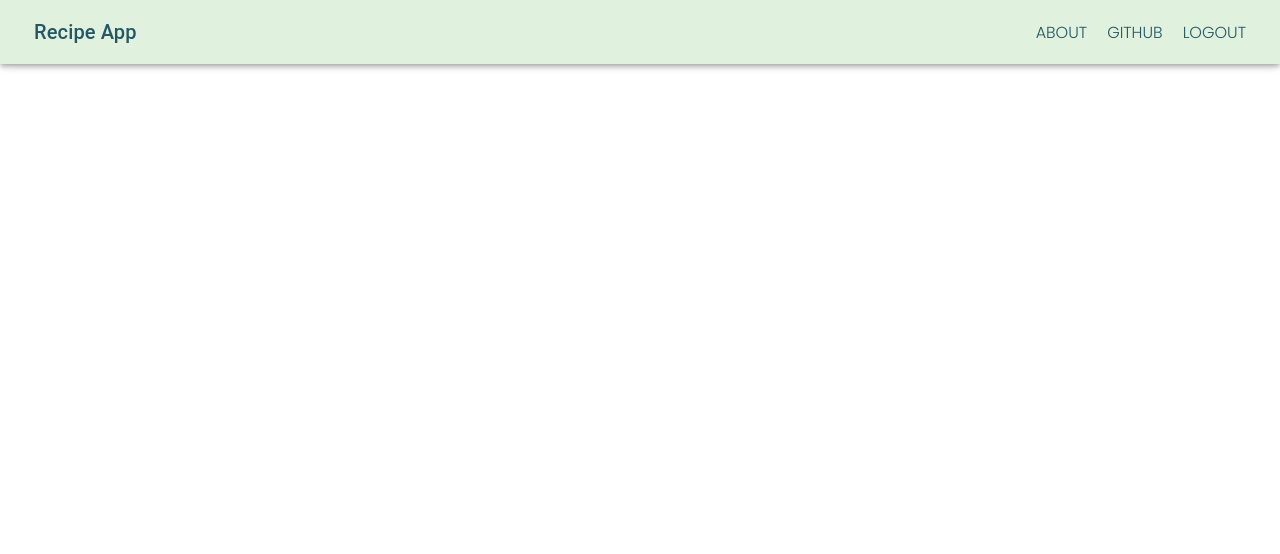
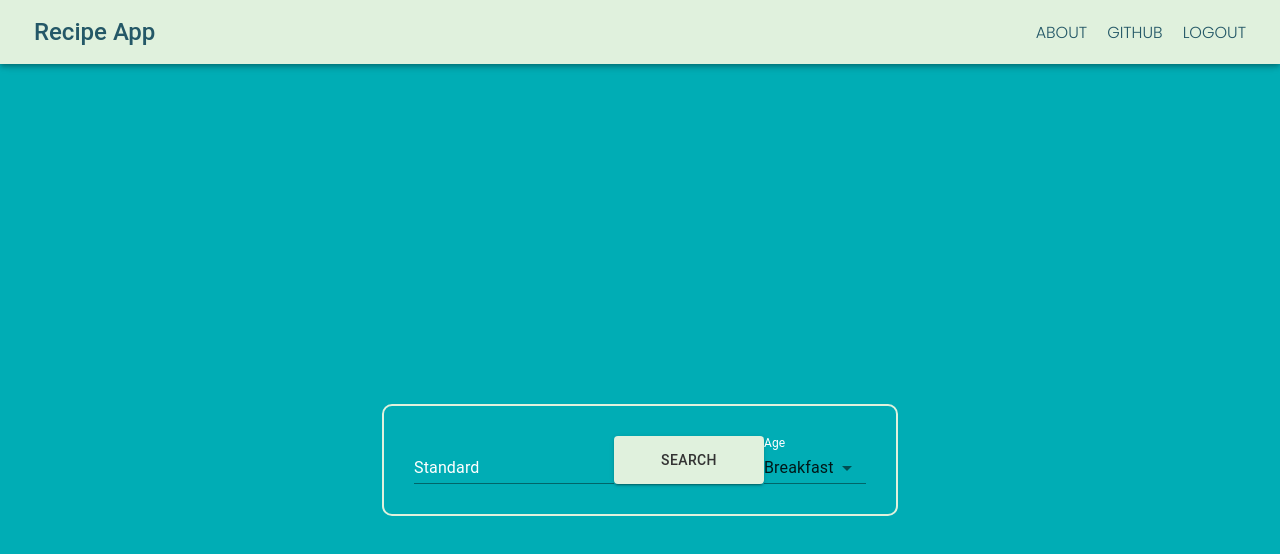
Before and after one commit to Omer-Cicek/recipe_app_router, a React (Create React App) app: page /home in a window 1280 px wide. Shown: the top 554 px of the page. Built offline with nearby package versions, Linux system fonts and the light colour scheme; the HTML template or start-up script is replaced by a standard one.

Commit message:
search button added

```diff
--- a/src/App.js
+++ b/src/App.js
@@ -5,23 +5,16 @@ import Home from './pages/home/Home';
 import About from './pages/about/About';
 import Login from './pages/login/Login';
 import Details from './pages/details/Details';
-import { useState } from 'react';
 
 function App() {
-  const [userLogin, setUserLogin] = useState(false);
   return (
     <div className="App">
       <Router>
-        <Navbar userLogin={userLogin} />
+        <Navbar />
         <Routes>
-          <Route path="/" element={<Home />} />
+          <Route path="/home" element={<Home />} />
           <Route path="/about" element={<About />} />
-          <Route
-            path="/login"
-            userLogin={userLogin}
-            setUserLogin={setUserLogin}
-            element={<Login />}
-          />
+          <Route path="/" exact element={<Login />} />
           <Route path="/details" element={<Details />} />
         </Routes>
       </Router>
--- a/src/components/navbar/Navbar.js
+++ b/src/components/navbar/Navbar.js
@@ -6,15 +6,14 @@ import navbarStyling from './style';
 
 const useStyles = makeStyles(navbarStyling);
 
-const Navbar = ({ userLogin }) => {
+const Navbar = () => {
   const classes = useStyles();
   return (
-    // userLogin &&
     <Box sx={{ flexGrow: 1 }}>
       <AppBar position="fixed" className={classes.root}>
         <Toolbar>
-          <Typography variant="h6" component="div" sx={{ flexGrow: 1 }}>
-            <Link to={'/'} className={classes.linkColor}>
+          <Typography variant="h5" component="div" sx={{ flexGrow: 1 }}>
+            <Link to={'/home'} className={classes.linkColor}>
               Recipe App
             </Link>
           </Typography>
@@ -29,7 +28,7 @@ const Navbar = ({ userLogin }) => {
           >
             GITHUB
           </a>
-          <Link to={'/login'} exact className={classes.linkColor}>
+          <Link to={'/'} className={classes.linkColor}>
             LOGOUT
           </Link>
         </Toolbar>
--- a/src/components/navbar/style.js
+++ b/src/components/navbar/style.js
@@ -3,6 +3,7 @@ const navbarStyling = {
     '&.MuiPaper-root': {
       backgroundColor: '#E0F1DD',
     },
+    display: 'block',
   },
 
   linkColor: {
--- a/src/pages/about/style.js
+++ b/src/pages/about/style.js
@@ -3,7 +3,7 @@ const aboutStyling = {
     backgroundColor: '#00ADB5',
     minHeight: '100vh',
     textAlign: 'center',
-    marginTop: '55px',
+    marginTop: '60px',
   },
   nameSpan: {
     color: 'white',
--- a/src/pages/home/Home.js
+++ b/src/pages/home/Home.js
@@ -1,7 +1,108 @@
 import React from 'react';
+import { makeStyles } from '@mui/styles';
+import {
+  Box,
+  InputLabel,
+  FormControl,
+  NativeSelect,
+  Button,
+  TextField,
+} from '@mui/material';
+
+const useStyles = makeStyles({
+  root: {
+    minHeight: '100vh',
+    minWidth: '90vw',
+    marginTop: '60px',
+    backgroundColor: '#00ADB5',
+    display: 'flex',
+    alignItems: 'center',
+    justifyContent: 'center',
+  },
+  userInput: {
+    display: 'flex',
+    flexDirection: 'row',
+    justifyContent: 'space-between',
+    border: '2px #E0F1DD solid',
+    borderRadius: '10px',
+    padding: '30px',
+  },
+
+  input: {
+    width: '200px',
+    '& input': {
+      color: 'white',
+    },
+
+    '& label': {
+      color: 'white',
+    },
+
+    '& label.Mui-focused': {
+      color: '#fff',
+    },
+    '&.MuiTextField-root': {
+      color: '#E0F1DD',
+    },
+  },
+  button: {
+    width: '150px',
+    '&.MuiButton-contained': {
+      color: '#333',
+    },
+    '&.MuiButton-root': {
+      backgroundColor: '#E0F1DD',
+    },
+    '&.MuiButton-root:hover': {
+      backgroundColor: '#e3ffde',
+    },
+  },
+  dropdown: {
+    '&.MuiFormLabel-root': {
+      color: 'white',
+    },
+  },
+});
 
 const Home = () => {
-  return <div>Home</div>;
+  const classes = useStyles();
+  return (
+    <main className={classes.root}>
+      <Box className={classes.userInput}>
+        <TextField
+          id="standard-basic"
+          label="Standard"
+          variant="standard"
+          className={classes.input}
+        />
+        <Button variant="contained" className={classes.button}>
+          Search
+        </Button>
+        <FormControl>
+          <InputLabel
+            variant="standard"
+            htmlFor="uncontrolled-native"
+            className={classes.dropdown}
+          >
+            Age
+          </InputLabel>
+          <NativeSelect
+            defaultValue={'Breakfast'}
+            inputProps={{
+              name: 'food',
+              id: 'uncontrolled-native',
+            }}
+          >
+            <option value={'Breakfast'}>Breakfast</option>
+            <option value={'Lunch'}>Lunch</option>
+            <option value={'Dinner'}>Dinner</option>
+            <option value={'Snack'}>Snack</option>
+            <option value={'Teatime'}>Teatime</option>
+          </NativeSelect>
+        </FormControl>
+      </Box>
+    </main>
+  );
 };
 
 export default Home;
--- a/src/pages/login/Login.js
+++ b/src/pages/login/Login.js
@@ -11,7 +11,7 @@ import 'react-toastify/dist/ReactToastify.css';
 
 const useStyles = makeStyles(loginStyling);
 
-const Login = ({ setUserLogin, userLogin }) => {
+const Login = () => {
   let navigate = useNavigate();
   const [username, setUsername] = useState('');
   const [password, setPassword] = useState('');
@@ -27,7 +27,6 @@ const Login = ({ setUserLogin, userLogin }) => {
       navigate('/');
       toast.success('Successfully entered the website!');
     }
-    userLogin(true);
     setPassword('');
     setUsername('');
   };
@@ -63,7 +62,9 @@ const Login = ({ setUserLogin, userLogin }) => {
         <Button
           variant="contained"
           className={classes.button}
-          onClick={loginHandler}
+          onClick={() => {
+            loginHandler();
+          }}
         >
           Sign In
         </Button>
--- a/src/pages/login/style.js
+++ b/src/pages/login/style.js
@@ -8,6 +8,7 @@ const loginStyling = {
     background: '#00ADB5',
     color: 'red ',
     gap: '10px',
+    marginTop: '60px',
   },
   button: {
     '&.MuiButton-contained': {
@@ -35,7 +36,7 @@ const loginStyling = {
     '& label.Mui-focused': {
       color: '#fff',
     },
-    '& .MuiOutlinedInput-root': {
+    '& .MuiInput-root': {
       '& fieldset': {
         borderColor: 'white',
       },
```
Also changed, not shown: package.json (+8 -1 lines), 1 other file (tests, documents, lock files or other folders).
